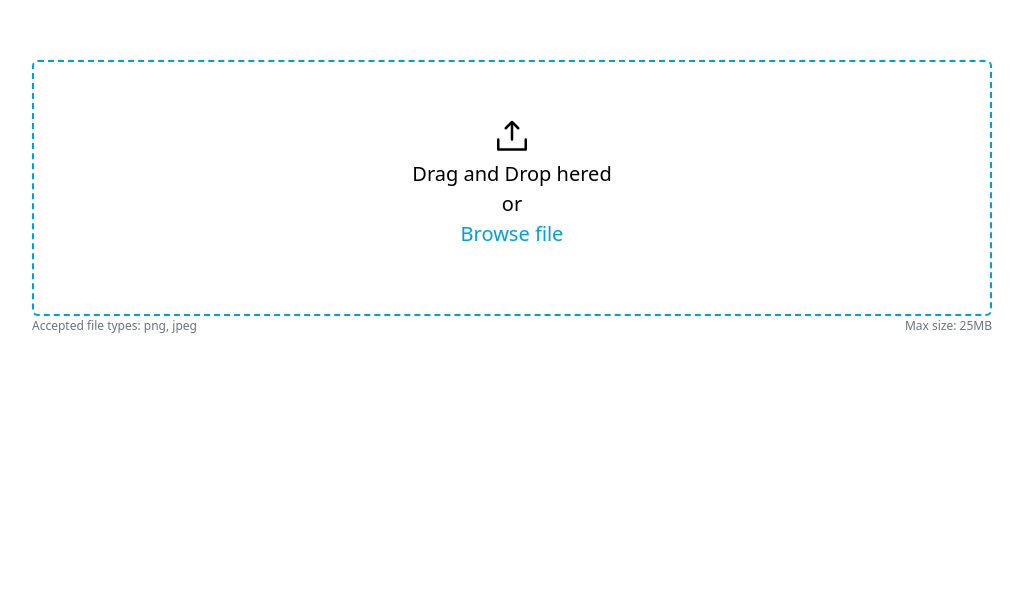
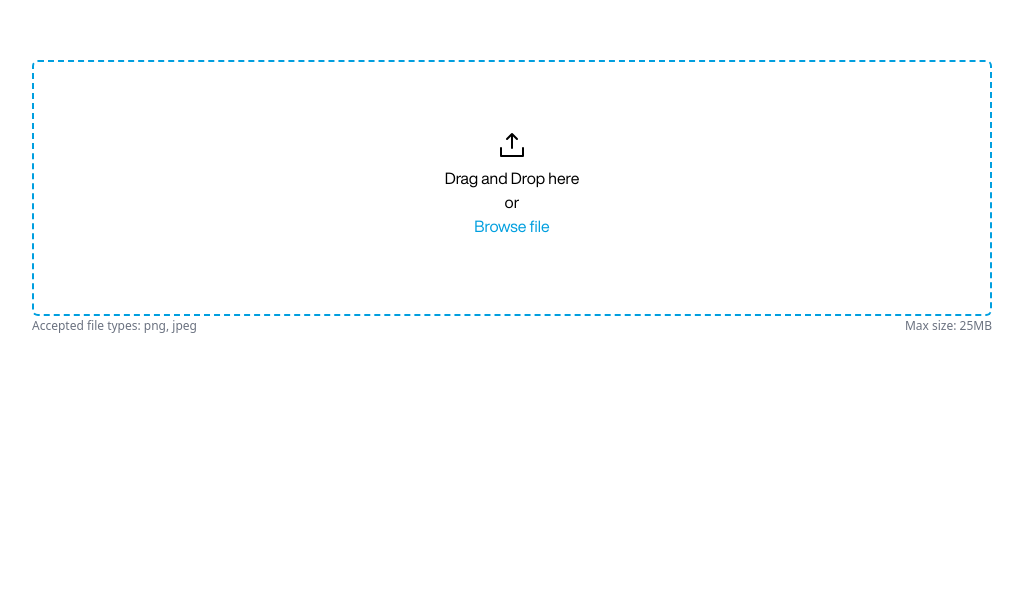
Before and after one commit to UofA-Blueprint/AlzheimerCalgary2.0, a React (Vite) app: page /upload-file-test in a window 1280 px wide. Shown: the part 204-800 px from the top of the page, without its empty margins (128-1151 px from the left). Built offline with nearby package versions, Linux system fonts and the light colour scheme.

Commit message:
removed style that adjusted text-size

```diff
--- a/src/components/MediaUploadZone.tsx
+++ b/src/components/MediaUploadZone.tsx
@@ -4,12 +4,10 @@ import { useState, useEffect, useRef } from "react";
 interface MediaUploadZoneProps {
   onFilesDropped: (files: File[]) => void;
   fontSize?: string;
-  className?: string;
 }
 
 const MediaUploadZone: React.FC<MediaUploadZoneProps> = ({
   onFilesDropped,
-  fontSize = "1em",
 }) => {
   // parent ref
   const parentRef = useRef<HTMLDivElement>(null);
@@ -65,27 +63,19 @@ const MediaUploadZone: React.FC<MediaUploadZoneProps> = ({
   }, [droppedFiles]);
 
   return (
-    <div
-      className="w-full h-full "
-      ref={parentRef}
-      style={{ fontSize: fontSize }}
-    >
+    <div className="w-full h-full ">
       <div
         className={UploadZoneClassName}
         onDrop={handleDrop}
         onDragOver={handleDragOver}
         onDragLeave={handleDragLeave}
-        style={{ fontSize: fontSize }}
       >
-        <div
-          className="flex flex-col  justify-center items-center text-base flex-grow"
-          style={{ fontSize: fontSize }}
-        >
+        <div className="flex flex-col  justify-center items-center flex-grow text-body-reg text-base ">
           <UploadSimple
             className="mb-3 leading-normal"
             style={{ transform: "scale(2)" }}
           />
-          <div className="leading-normal">Drag and Drop hered</div>
+          <div className="leading-normal ">Drag and Drop here</div>
           <div className="leading-normal"> or </div>
           <input
             type="file"
--- a/src/routes/MediaUploadZoneTestRoute.tsx
+++ b/src/routes/MediaUploadZoneTestRoute.tsx
@@ -11,12 +11,12 @@ const MediaUploadZonetestRoute: React.FC = () => {
     <div className="w-full h-full flex flex-col">
       <div className="grid place-items-center h-screen ">
         {/* renember to put it in a parent div that is large enough */}
-        <div className="w-9/12 h-64 mb-4 " style={{ fontSize: "20px" }}>
+        <div className="w-9/12 h-64 mb-4 ">
           <MediaUploadZone onFilesDropped={handleFilesDropped} />
         </div>
       </div>
       <div className="grid place-items-center h-screen ">
-        <div className="w-96 h-32 mt-4 " style={{ fontSize: "10px" }}>
+        <div className="w-96 h-32 mt-4 ">
           <MediaUploadZone onFilesDropped={handleFilesDropped} />
         </div>
       </div>
```
